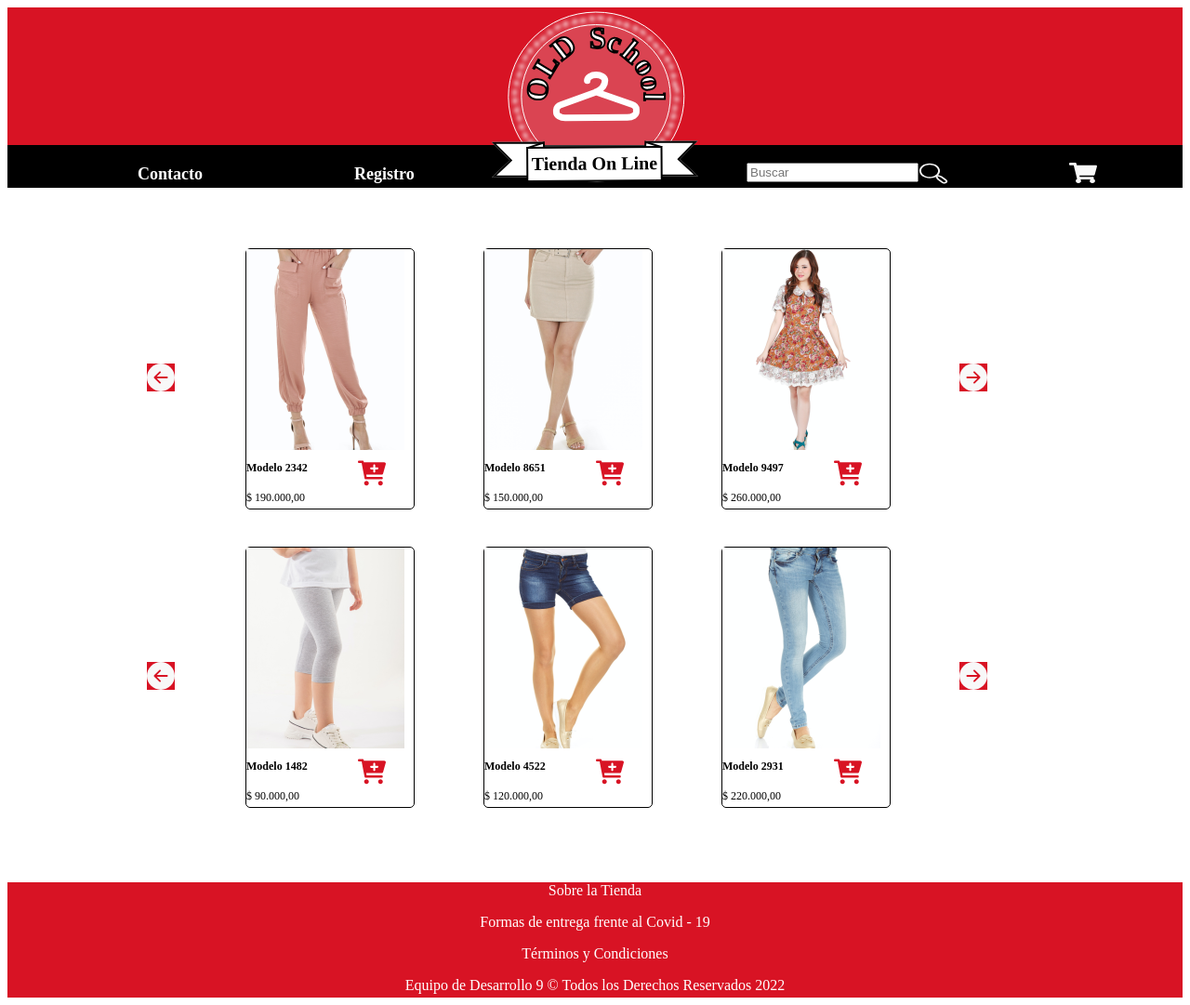
After one commit to rauleibanez/Grupo9, a PHP site: page /catalogod.html in a window 1280 px wide. The commit adds this page. Shown: the whole page at 93% size. Run offline with PHP 8.4, Linux system fonts and the light colour scheme.

Commit message:
estructura catalogo de damas

```diff
--- a/grupo9/proyectog9/carrito.html
+++ b/grupo9/proyectog9/carrito.html
@@ -5,7 +5,7 @@
     <meta http-equiv="X-UA-Compatible" content="IE=edge">
     <meta name="viewport" content="width=device-width, initial-scale=1.0">
     <title>Productos</title>
-    <link rel="stylesheet" href="styles.css">
+    <link rel="stylesheet" href="css/styles.css">
 </head>
 <body>
     <header>
--- /dev/null
+++ b/grupo9/proyectog9/catalogod.html
@@ -0,0 +1,93 @@
+<!DOCTYPE html>
+<html lang="es">
+<head>
+    <meta charset="UTF-8">
+    <title>OLD School - Tienda On Line</title>
+    <link rel="stylesheet" href="css/styles.css">
+</head>
+<body>
+   <header>
+       <div id="logo">
+           <img src="svg/logo.svg" alt="logo Old School">
+       </div>
+       <nav>
+           <p id="imcntct"><a href="">Contacto</a></p>
+           <p id="imrgstr"><a href="">Registro</a></p>
+           <label id="imbscdr" for="ibuscar"><input id="ibuscar" type="text" placeholder="Buscar"><a href=""><img src="lupa.svg" alt="lupa"></a></label>
+           <a href="svg/lupa.svg"><img  id="imcar" src="svg/carro.svg" alt="carrito"></a>
+       </nav>
+   </header>
+   <main>
+       <section class="slider">
+            <article class="nvgdrizq">
+                <img class="flechas" src="svg/flechaizq.svg" alt="flechaizq">
+            </article>
+            <article class="ficcat">
+                <img src="img/catdam/foto1.png" alt="foto1">
+                <p>Modelo 2342</p>
+                <div class="cartico">
+                    <img class="imgcarro" src="svg/addcart.svg" alt="addcarro">
+                </div>
+                <p class="precio">$ 190.000,00</p>
+            </article>
+            <article class="ficcat">
+                <img src="img/catdam/foto2.png" alt="foto2">
+                <p>Modelo 8651</p>
+                <div class="cartico">
+                    <img class="imgcarro" src="svg/addcart.svg" alt="addcarro">
+                </div>
+                <p class="precio">$ 150.000,00</p>
+            </article>
+            <article class="ficcat">
+                <img src="img/catdam/foto3.png" alt="foto3">
+                <p>Modelo 9497</p>
+                <div class="cartico">
+                    <img class="imgcarro" src="svg/addcart.svg" alt="addcarro">
+                </div>
+                <p class="precio">$ 260.000,00</p>
+            </article>
+            <article class="nvgdrder">
+                <img class="flechas" src="svg/flechader.svg" alt="flechader">
+            </article>
+       </section>
+       <section class="slider">
+            <article class="nvgdrizq">
+                <img class="flechas" src="svg/flechaizq.svg" alt="flechaizq">
+            </article>
+            <article class="ficcat">
+                <img src="img/catdam/foto4.png" alt="foto4">
+                <p>Modelo 1482</p>
+                <div class="cartico">
+                    <img class="imgcarro" src="svg/addcart.svg" alt="addcarro">
+                </div>
+                <p class="precio">$  90.000,00</p>
+            </article>
+            <article class="ficcat">
+                <img src="img/catdam/foto5.png" alt="foto5">
+                <p>Modelo 4522</p>
+                <div class="cartico">
+                    <img class="imgcarro" src="svg/addcart.svg" alt="addcarro">
+                </div>
+                <p class="precio">$ 120.000,00</p>
+            </article>
+            <article class="ficcat">
+                <img src="img/catdam/foto6.png" alt="foto6">
+                <p>Modelo 2931</p>
+                <div class="cartico">
+                    <img class="imgcarro" src="svg/addcart.svg" alt="addcarro">
+                </div>
+                <p class="precio">$ 220.000,00</p>
+            </article>
+            <article class="nvgdrder">
+                <img class="flechas" src="svg/flechader.svg" alt="flechader">
+            </article>
+       </section>
+   </main>
+   <footer>
+   <section>
+       <p>Sobre la Tienda</p><p>Formas de entrega frente al Covid - 19</p><p>Términos y Condiciones</p>
+  <p>Equipo de Desarrollo  9  © Todos los Derechos Reservados 2022</p>
+   </section>
+   </footer>
+</body>
+</html>
--- a/grupo9/proyectog9/css/styles.css
+++ b/grupo9/proyectog9/css/styles.css
@@ -1,6 +1,3 @@
-* {
-    /*border: 1px dashed red;*/
-}
 #logo{
     /* Fondo Header */
     /* Logo */
@@ -144,3 +141,103 @@ footer{
     background: #D81324;
     text-align: center;
 }
+/*-----------------------------------------*/
+/*           FICHA DE CATALOGOS            */
+/*-----------------------------------------*/
+main{
+    align-content: center;
+    display: grid;
+    grid-template-columns: 1, 1fr;
+    grid-template-rows: 2;
+    grid-row-gap: 2.5em;
+}
+.slider{
+    top: 247px;
+    width: 100%;
+    display: grid;
+    grid-template-columns: repeat(5, 1fr);
+    grid-template-rows: 1;
+    grid-column-gap: 1em;
+	height: auto;
+    align-content: center;
+    text-align: center;
+}
+.nvgdrizq{
+    width: 180px;
+    height: 279px;
+    display:flex;
+    justify-content: right;
+    align-items: center;
+    vertical-align: middle
+}
+.nvgdrder{
+    width: 180px;
+    height: 279px;
+    display:flex;
+    justify-content: left;
+    align-items: center;
+    vertical-align: middle
+}
+.flechas{
+    background: #D81324;
+    text-align: center;
+
+}
+.ficcat{
+    width: 180px;
+    height: 279px;
+    border: 1px solid #000000;
+    border-radius: 5px;
+    display: grid;
+    grid-template-columns: repeat(2, 1fr);
+    grid-template-rows: 3;
+}
+.ficcat img{
+    grid-column: 1 / 3;
+    grid-row: 1;
+    width: 170px;
+    height: 216px;
+}
+.ficcat p{
+    grid-column: 1 / 2;
+    grid-row: 2;
+    width: 80%;
+    height: 14px;
+    /*left: 305px;
+    top: 481px;*/
+    font-style: normal;
+    font-weight: 700;
+    font-size: 12px;
+    line-height: 14px;
+    /* identical to box height */
+
+    display: flex;
+    align-items: center;
+
+    color: #000000;
+}
+.ficcat .precio{
+    grid-column: 1 / 2;
+    grid-row: 3;
+    width: 80%;
+    margin-top: 0;
+    font-weight: 400;
+    font-size: 12px;
+    line-height: 14px;
+    /* identical to box height */
+    display: flex;
+    align-items: center;
+    color: #000000;
+
+}
+.ficcat .cartico{
+    grid-column: 2 / 3;
+    grid-row: 2 / 3;
+    align-content: center;
+    margin-top: 10px;
+}
+.ficcat .imgcarro {
+    width: 30px;
+    height: 30px;
+    align-content: center;
+}
--- a/grupo9/proyectog9/index.html
+++ b/grupo9/proyectog9/index.html
@@ -14,7 +14,7 @@
            <p id="imcntct"><a href="">Contacto</a></p>
            <p id="imrgstr"><a href="">Registro</a></p>
            <label id="imbscdr" for="ibuscar"><input id="ibuscar" type="text" placeholder="Buscar"><a href=""><img src="lupa.svg" alt="lupa"></a></label>
-           <a href=""><img  id="imcar" src="svg/carro.svg" alt="carrito"></a>
+           <a href="svg/lupa.svg"><img  id="imcar" src="svg/carro.svg" alt="carrito"></a>
        </nav>
    </header>
    <main>
```
Also changed, not shown: grupo9/proyectog9/img/catdam/foto1.png (added), grupo9/proyectog9/img/catdam/foto2.png (added), grupo9/proyectog9/img/catdam/foto3.png (added), grupo9/proyectog9/img/catdam/foto4.png (added), grupo9/proyectog9/img/catdam/foto5.png (added), grupo9/proyectog9/img/catdam/foto6.png (added), grupo9/proyectog9/svg/addcart.svg (added), grupo9/proyectog9/svg/flechader.svg (added), grupo9/proyectog9/svg/flechaizq.svg (added).
